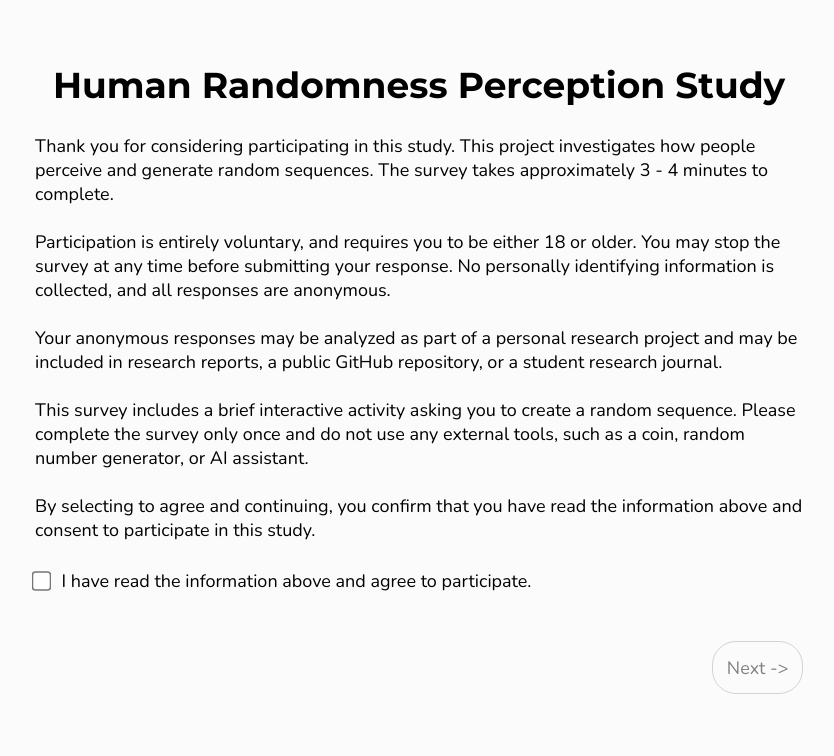
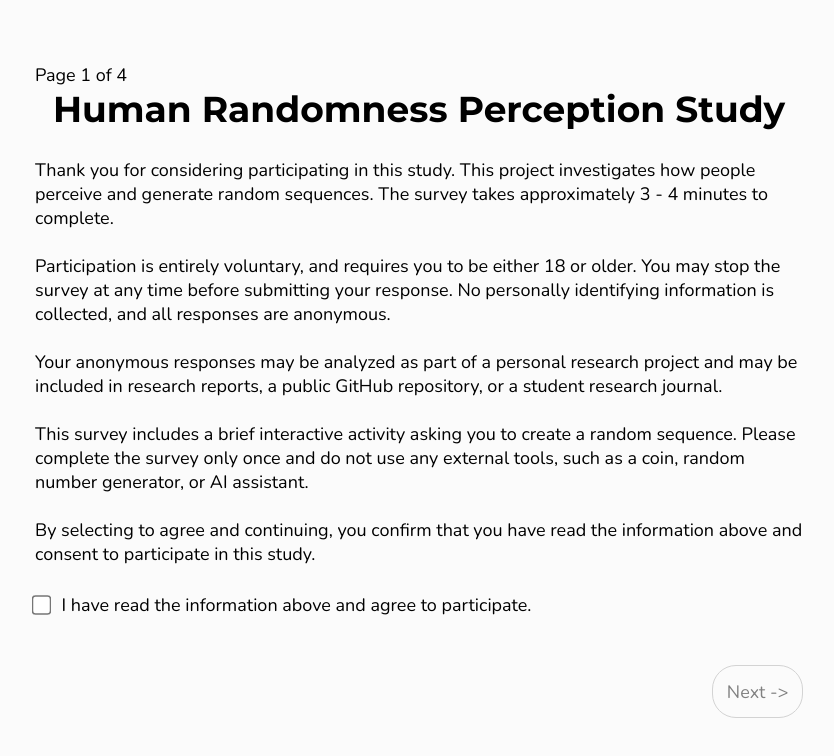
Before and after one commit to cairaaa/randomness-perception-study, a Vue app in the folder form-website/: page / in a window 1280 px wide. Shown: the top 756 px of the page, without its empty margins (221-1055 px from the left). Built offline with nearby package versions, Linux system fonts and the light colour scheme.

Commit message:
add page numbers

```diff
--- a/form-website/src/views/CoinFlip.vue
+++ b/form-website/src/views/CoinFlip.vue
@@ -25,6 +25,7 @@ function nextPage(): void {
 </script>
 
 <template>
+  <p class="page-header">Page 2 of 4</p>
   <div class=".text-box">
     <p>
       Imagine you flipped a fair coin 50 times.
--- a/form-website/src/views/Questions1.vue
+++ b/form-website/src/views/Questions1.vue
@@ -13,6 +13,7 @@ function nextPage(): void {
 </script>
 
 <template>
+  <p class="page-header">Page 3 of 4</p>
   <h2>About Your Sequence</h2>
   <div class="questions">
     <Question
--- a/form-website/src/views/Welcome.vue
+++ b/form-website/src/views/Welcome.vue
@@ -13,6 +13,7 @@ function nextPage(): void {
 
 <template>
   <div class="text-box">
+    <p class="page-header">Page 1 of 4</p>
     <h1 class="text-box-title">Human Randomness Perception Study</h1>
     <p>
       Thank you for considering participating in this study. This project investigates
```
